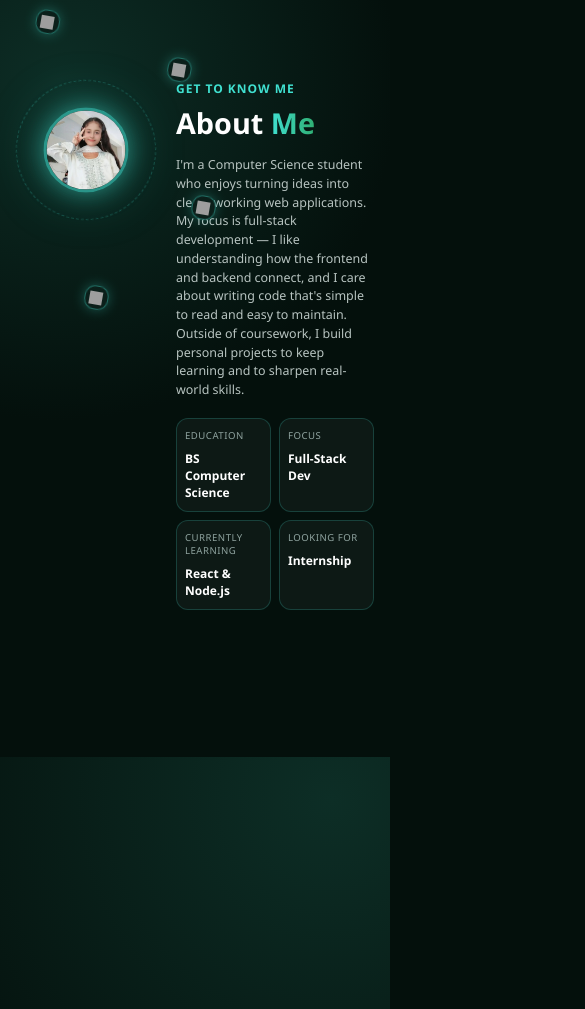
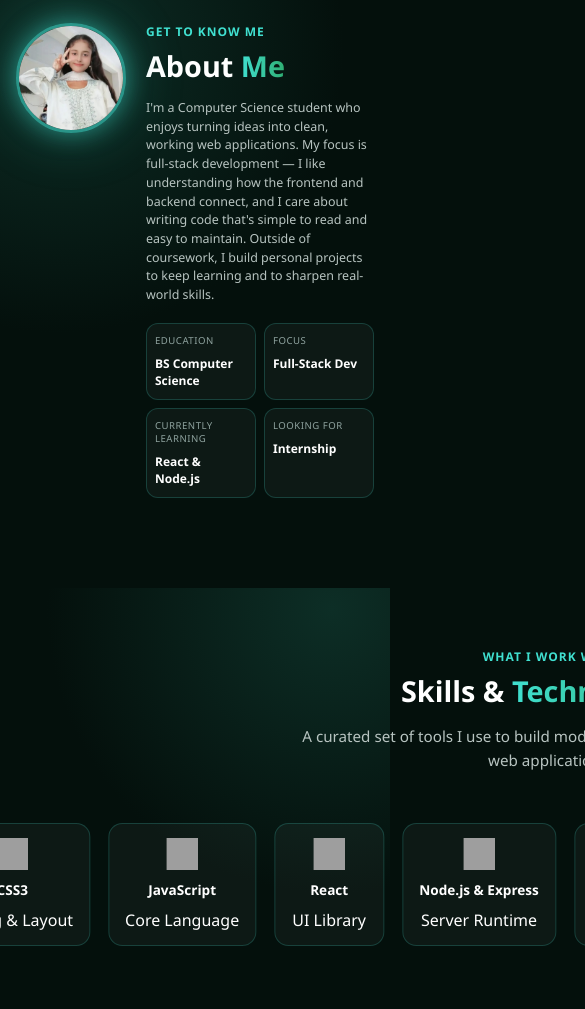
Before and after one commit to Fatima-art12/FatimaPortfolio, a plain HTML site: page index.html in a window 390 px wide. Shown: the part 931-1940 px from the top of the page, 585 px wide, since content can reach past the window. Drawn offline with Linux system fonts and the light colour scheme; grey boxes are pictures that could not be loaded.

Commit message:
Fix mobile overlap and spacing issues

```diff
--- a/style.css
+++ b/style.css
@@ -1232,8 +1232,9 @@ body {
     height: 150px;
   }
 
-  /* ---- ABOUT: side-by-side, scaled down ---- */
+  /* ---- ABOUT: side-by-side, scaled down, orbit icons hidden to avoid text overlap ---- */
   .about {
+    min-height: auto;
     padding: 90px 16px;
   }
 
@@ -1254,34 +1255,25 @@ body {
   }
 
   .orbit-wrapper {
-    width: 140px;
-    height: 140px;
+    width: 110px;
+    height: 110px;
     flex-shrink: 0;
     margin: 0;
   }
 
   .orbit-ring {
-    width: 140px;
-    height: 140px;
+    display: none;
   }
 
   .orbit-icon {
-    width: 24px;
-    height: 24px;
-    transform:
-      rotate(var(--angle))
-      translate(70px)
-      rotate(calc(-1 * var(--angle)));
-  }
-
-  .orbit-icon img {
-    width: 13px;
-    height: 13px;
+    display: none;
   }
 
   .about-photo {
-    width: 85px;
-    height: 85px;
+    position: static;
+    transform: none;
+    width: 110px;
+    height: 110px;
   }
 
   .about-text {
@@ -1307,13 +1299,24 @@ body {
     font-size: 0.75rem;
   }
 
-  /* ---- SKILLS ---- */
+  /* ---- SKILLS: remove min-height:100vh so it doesn't leave huge empty gaps ---- */
+  .skills {
+    min-height: auto;
+    padding: 60px 0;
+  }
+
   .skills-inner {
     padding: 0 20px;
   }
 
+  .skill-card {
+    min-width: 110px;
+    padding: 14px 16px;
+  }
+
   /* ---- PROJECTS ---- */
   .projects {
+    min-height: auto;
     padding: 90px 0 40px 0;
   }
 
```
